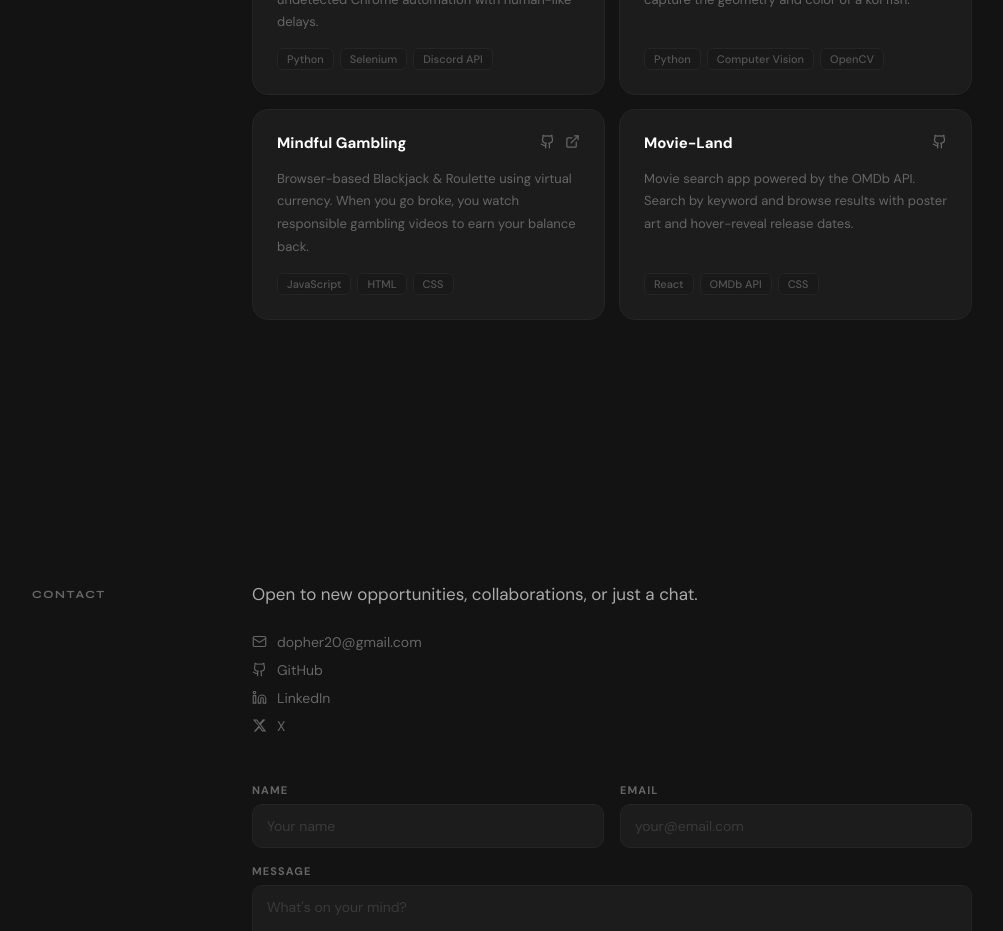
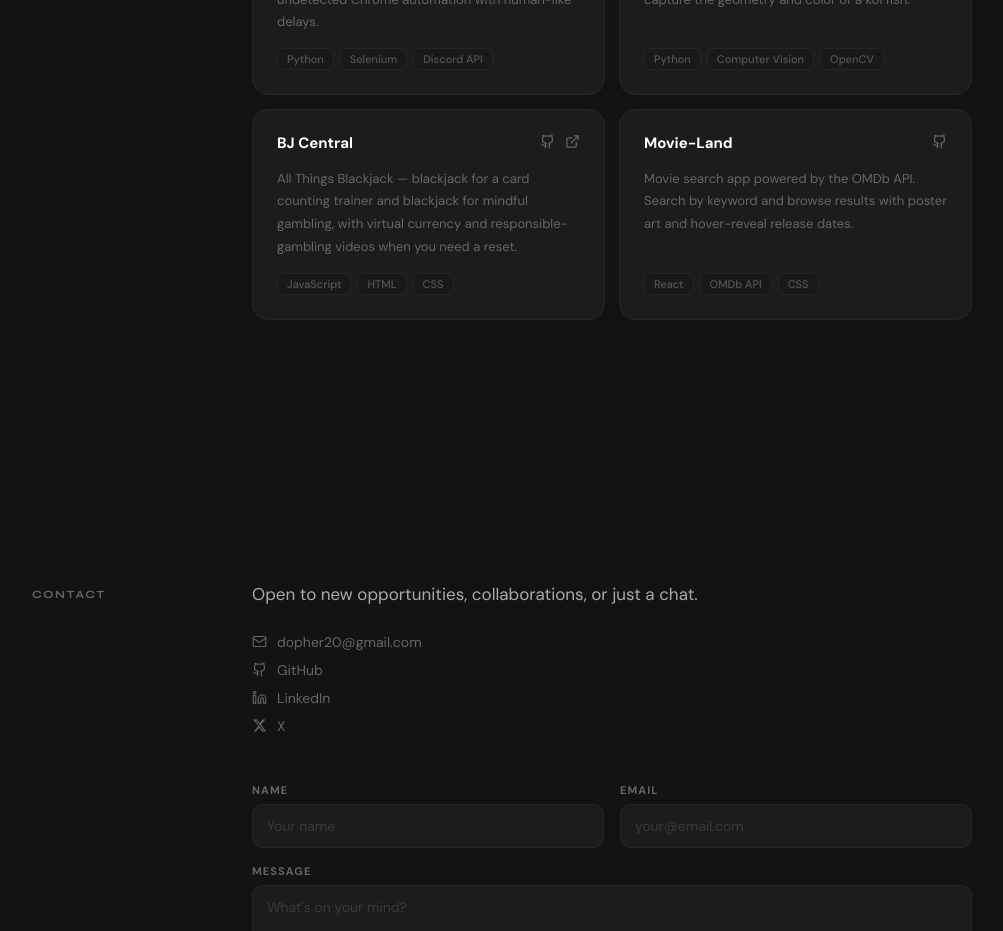
Before and after one commit to dopherdo/dopherdo.github.io, a React (Vite) app: page / in a window 1280 px wide. Shown: the part 1760-2691 px from the top of the page, without its empty margins (138-1141 px from the left). Built offline with nearby package versions, Linux system fonts and the light colour scheme.

Commit message:
Updated bj central

```diff
--- a/src/components/Projects.jsx
+++ b/src/components/Projects.jsx
@@ -20,12 +20,12 @@ const PROJECTS = [
     live: null,
   },
   {
-    title: 'Mindful Gambling',
+    title: 'BJ Central',
     description:
-      'Browser-based Blackjack & Roulette using virtual currency. When you go broke, you watch responsible gambling videos to earn your balance back.',
+      'All Things Blackjack — blackjack for a card counting trainer and blackjack for mindful gambling, with virtual currency and responsible-gambling videos when you need a reset.',
     tags: ['JavaScript', 'HTML', 'CSS'],
-    github: 'https://github.com/dopherdo/mindful-gambling',
-    live: 'https://mindful-gambling.netlify.app',
+    github: 'https://github.com/dopherdo/bjcentral',
+    live: 'https://bjcentral.netlify.app/',
   },
   {
     title: 'Movie-Land',
```
